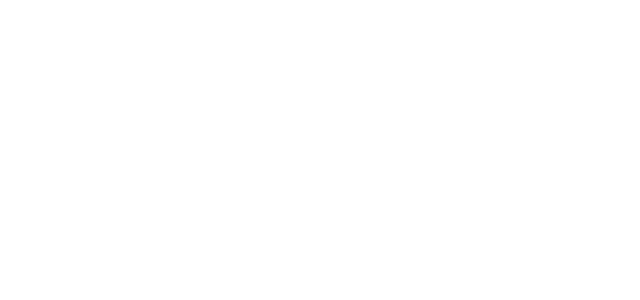
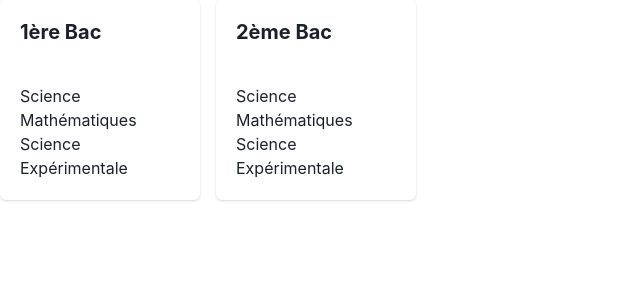
Before and after one commit to BAC-Archive/frontend, a React (Vite) app: page /Home in a window 1280 px wide. Before the commit this address had no page. Shown: the top 300 px of the page, without its empty margins (0-640 px from the left). Built offline with nearby package versions, Linux system fonts and the light colour scheme.

Commit message:
Adiing Cards

```diff
--- a/src/components/LandingTopBar.tsx
+++ b/src/components/LandingTopBar.tsx
@@ -1,4 +1,5 @@
 import React from "react";
+import { Link as ReactLink } from 'react-router-dom';
 import { Flex, Box, Link, Text, HStack, Button, Container, Spacer } from "@chakra-ui/react";
 import DarkModeSwitch from "./DarkModeSwitch";
 
@@ -8,7 +9,7 @@
       <Flex direction={{ base: "column", md: "row" }} w="100%" px={{ base: "4", md: "10" }} py="5" align="center" justify="space-between">
         <HStack spacing={{ base: "0", md: "4" }} mb={{ base: "4", md: "0" }}>
           <Box padding={{ base: "2", md: "4" }}>
-            <Link>
+            <Link as={ReactLink} to="/Home">
               <Text as="b">Home</Text>
             </Link>
           </Box>
--- a/src/main.tsx
+++ b/src/main.tsx
@@ -2,7 +2,7 @@
 import { ChakraProvider, CSSReset } from '@chakra-ui/react';
 import { BrowserRouter as Router, Routes, Route } from 'react-router-dom';
 import LandingPage from './pages/LandingPage';
-
+import HomePage from './pages/HomePage';
 const root = createRoot(document.getElementById('root') as HTMLElement);
 
 root.render(
@@ -11,6 +11,7 @@
     <Router>
       <Routes>
         <Route path="/" element={<LandingPage />} />
+        <Route path="/Home" element={<HomePage />} />
       </Routes>
     </Router>
   </ChakraProvider>
--- /dev/null
+++ b/src/pages/HomePage.tsx
@@ -0,0 +1,34 @@
+import React from "react";
+import { SimpleGrid, Card, CardHeader, CardBody, Heading, Text, Box, } from "@chakra-ui/react";
+
+const HomePage: React.FC = () => {
+  return (
+    <Box top="50%">
+      <SimpleGrid spacing={4} templateColumns='repeat(auto-fill, minmax(200px, 1fr))'>
+        <Card>
+          <CardHeader>
+            <Heading size='md'>1ère Bac</Heading>
+          </CardHeader >
+          <CardBody>
+            <Text>Science Mathématiques</Text>
+            <Text>Science Expérimentale</Text>
+          </CardBody>
+        </Card >
+
+        <Card>
+          <CardHeader>
+            <Heading size='md'>2ème Bac</Heading>
+          </CardHeader >
+          <CardBody>
+            <Text>Science Mathématiques</Text>
+            <Text>Science Expérimentale</Text>
+          </CardBody>
+        </Card >
+
+      </SimpleGrid >
+    </Box >
+  );
+
+}
+
+export default HomePage;
```
